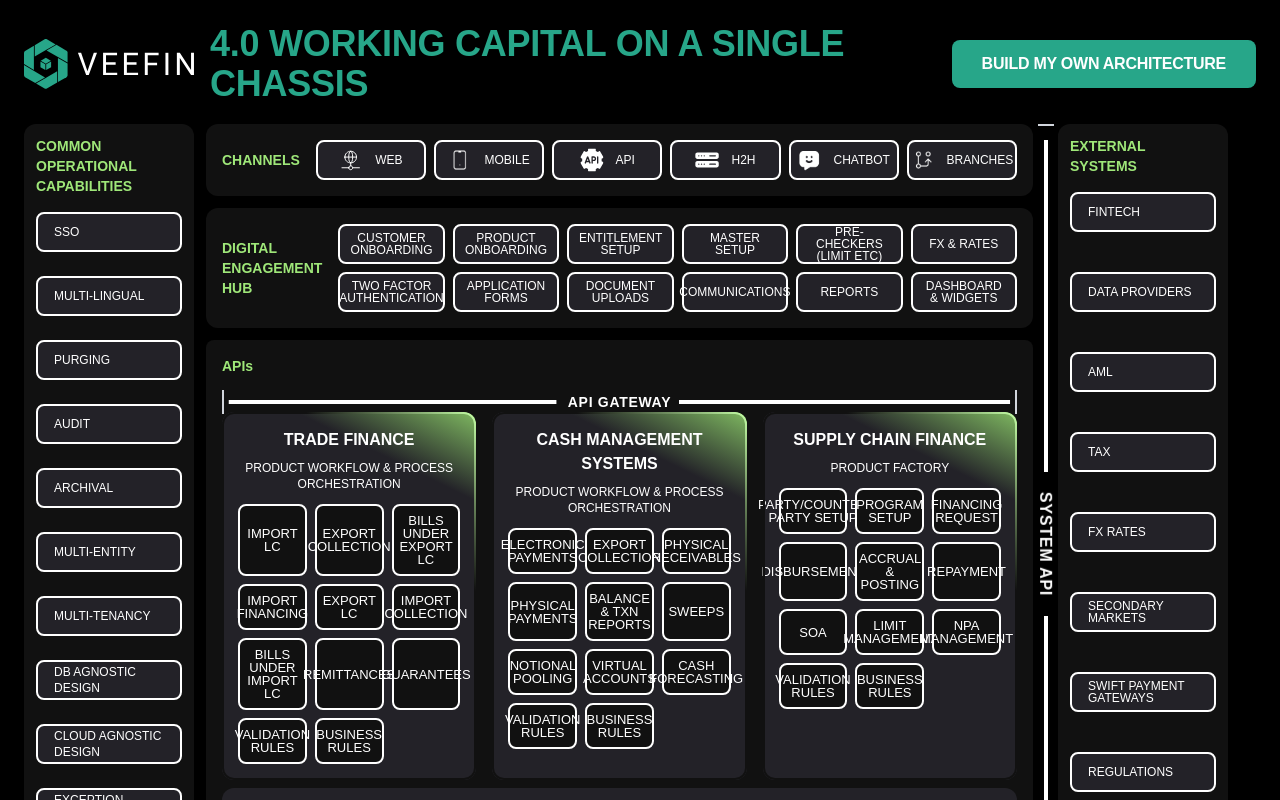
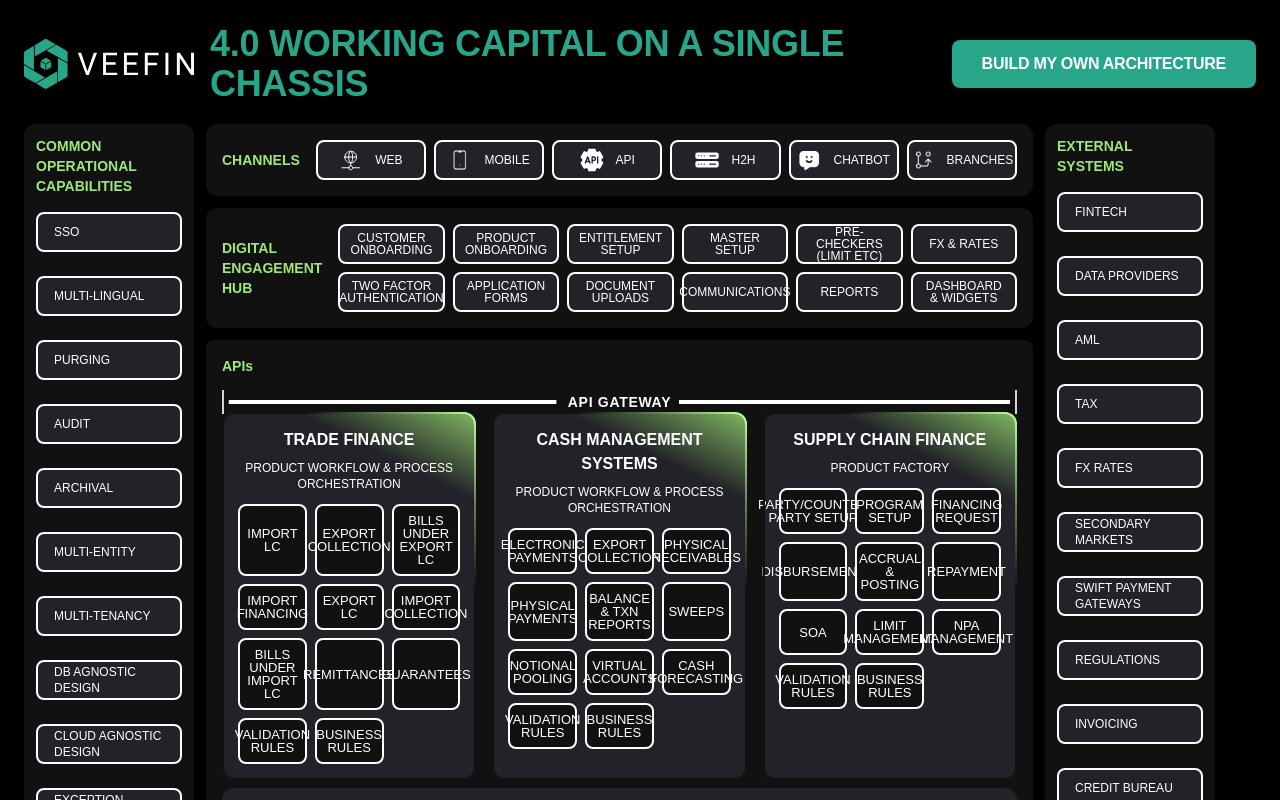
Before and after one commit to ogdevelpers/veefin-chassis, a Next.js app: page / in a window 1280 px wide. Shown: the top 800 px of the page. Built offline with nearby package versions, Linux system fonts and the light colour scheme.

Commit message:
some change

```diff
--- a/src/components/financial-architecture/FinancialArchitecture.tsx
+++ b/src/components/financial-architecture/FinancialArchitecture.tsx
@@ -418,20 +418,15 @@
         </div>
 
         {/* Right Sidebar - External Systems */}
-        <div className="w-[211px] flex items-start gap-3 h-[100%] ">
-          <div className="flex-shrink-0 w-[1px]">
-            <LineSvg title={"System API"} tilt="khadaHai" />
-          </div>
-          <div className="min-w-[170px] max-w-[170px] space-y-2 bg-[#111] p-3 space-y-10 rounded-xl">
-            <h3 className="text-sm font-semibold text-[#9FE779] mb-4">
+        <div className="min-w-[170px] max-w-[170px] space-y-2 bg-[#111] p-3 space-y-6 rounded-xl max-h-[100%]">
+          <h3 className="text-sm font-semibold text-[#9FE779] mb-4 ">
             EXTERNAL<br />SYSTEMS
           </h3>
           {externalSystems.map((item, idx) => (
-              <div key={idx} className="bg-[#232228] px-4 rounded-lg border-2 border-white leading-none text-xs min-h-[40px] flex items-center">
+            <div key={idx} className="bg-[#232228] px-4 rounded-lg border-2 border-white text-xs min-h-[40px] flex items-center">
               {item}
             </div>
           ))}
-          </div>
         </div>
 
       </div>
```
Lines whose indentation alone changed are shown as unchanged.
